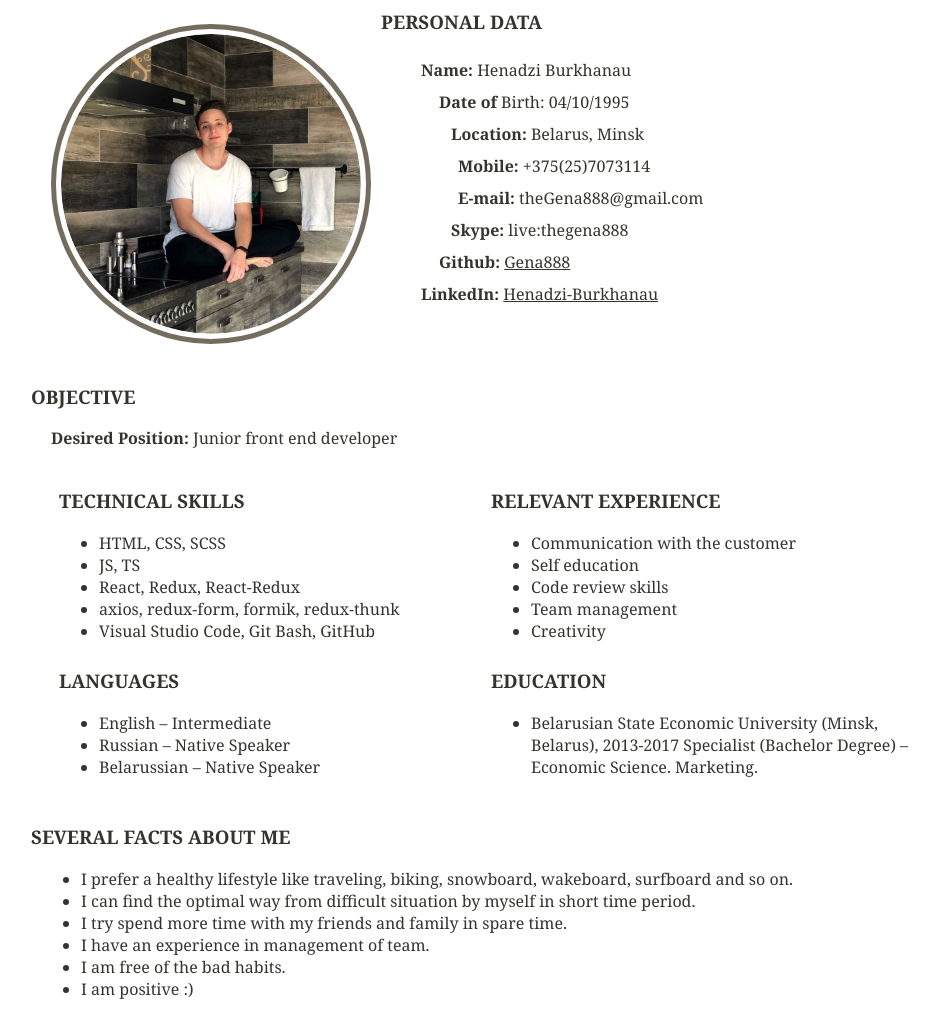
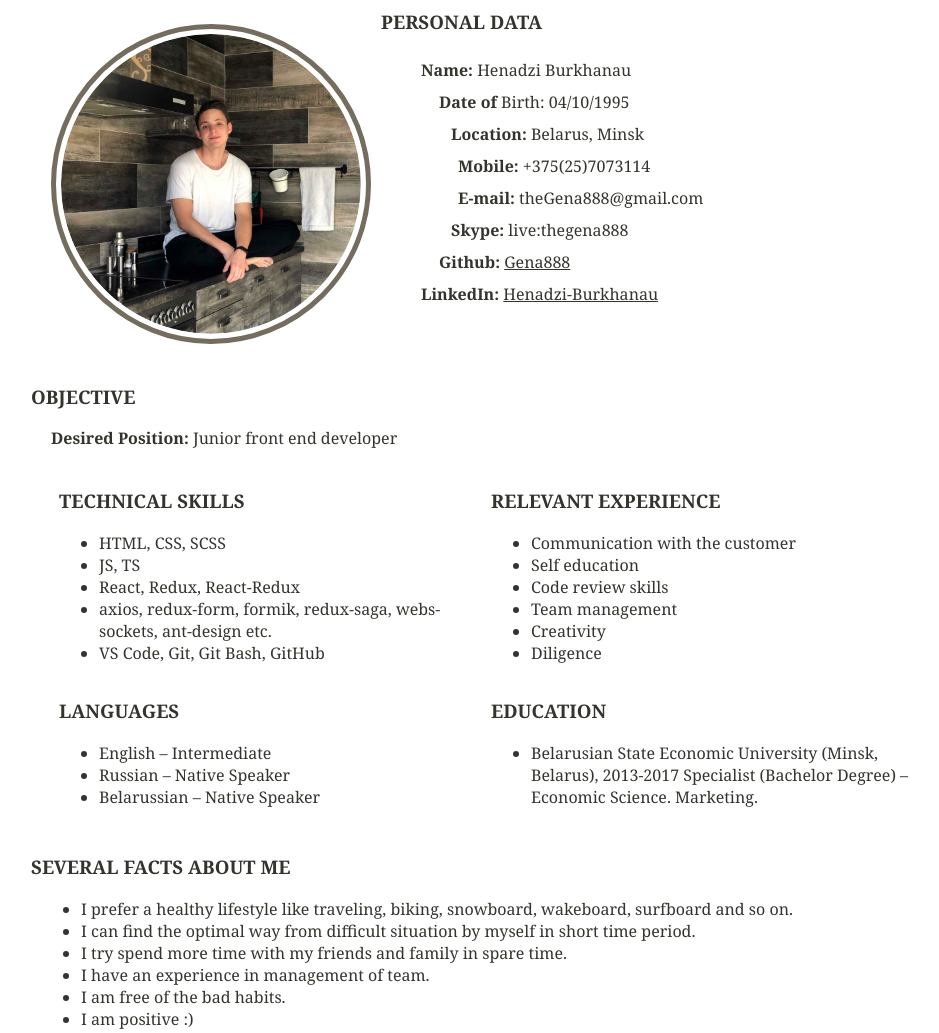
Before and after one commit to Gena888/rsschool-cv, a plain HTML site: page index.html in a window 1280 px wide. Shown: the top 1033 px of the page, without its empty margins (149-1088 px from the left). Drawn offline with Linux system fonts and the light colour scheme; files that its build step writes are made by us from their sources.

Commit message:
refactor: some styles

```diff
--- a/index.html
+++ b/index.html
@@ -4,7 +4,7 @@
 <head>
     <meta charset="UTF-8">
     <title>CV</title>
-    <link rel="stylesheet" href="./ctyles/index.css">
+    <link rel="stylesheet" href="./styles/index.css">
 
 </head>
 
@@ -41,18 +41,18 @@
                 <span><b> Desired Position:</b> Junior front end developer </span>
             </section>
             <div class="skills-block">
-                <div class="coll-1-2 ">
-                    <section class='tech-skills-section'>
+                <div class="coll-1-2">
+                    <section class='tech-skills-section first-row'>
                         <h3 class="to-uppercase">technical skills</h3>
                         <ul class="line-height">
                             <li>HTML, CSS, SCSS</li>
                             <li>JS, TS</li>
                             <li>React, Redux, React-Redux </li>
-                            <li>axios, redux-form, formik, redux-thunk</li>
-                            <li>Visual Studio Code, Git Bash, GitHub</li>
+                            <li>axios, redux-form, formik, redux-saga, webs-sockets, ant-design etc.</li>
+                            <li>VS Code, Git, Git Bash, GitHub</li>
                         </ul>
                     </section>
-                    <section class=" languages-section">
+                    <section class="languages-section">
                         <h3 class="to-uppercase">languages</h3>
                         <ul class="line-height">
                             <li>English – Intermediate </li>
@@ -63,7 +63,7 @@
                 </div>
                 <div class="coll-1-2 general-knowledge-row">
 
-                    <section class="relevant-experience-section">
+                    <section class="relevant-experience-section first-row">
                         <h3 class="to-uppercase">relevant experience </h3>
                         <ul class="line-height">
                             <li>Communication with the customer</li>
@@ -71,6 +71,7 @@
                             <li>Code review skills</li>
                             <li>Team management</li>
                             <li>Creativity</li>
+                            <li>Diligence</li>
                         </ul>
                     </section>
                     <section class="education-section">
--- a/styles/index.css
+++ b/styles/index.css
@@ -159,6 +159,10 @@
     margin-left: 10px;
 }
 
+.first-row {
+    margin-bottom: 30px;
+}
+
 /* prev job section  */
 
 .prev-job-section {
@@ -174,6 +178,7 @@
 .prev-job-section ul {
     margin-left: 10px;
 }
+
 
 /* droping projects block  */
 
```
